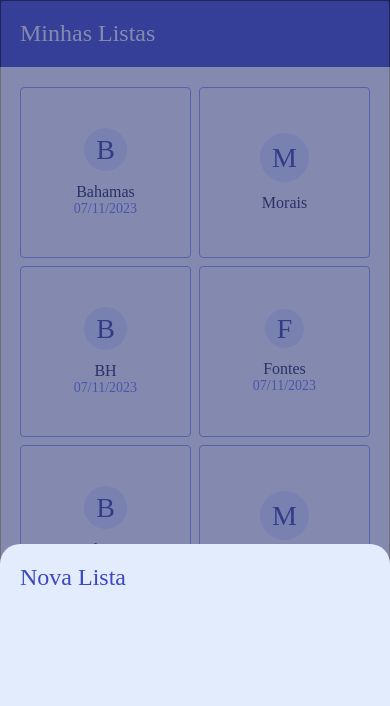
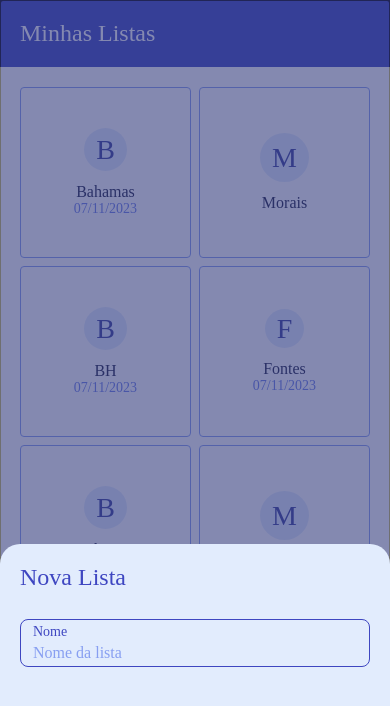
Before and after one commit to DiegoMCMartins/meu-carrinho, a React Native app: screen / in a window 390 px wide. Shown: the top 706 px of the page. Built offline with nearby package versions, Linux system fonts and the light colour scheme.

Commit message:
feat: Inicio da adicao do text input field

```diff
--- /dev/null
+++ b/src/core/components/InputFields/TextInputField.tsx
@@ -0,0 +1,39 @@
+import React from 'react';
+import {View} from 'react-native';
+
+import TextInput from '@core/components/TextInput';
+import Text from '@core/components/Text';
+
+import {styles} from './styles';
+
+export default function TextInputField({
+  label = '',
+  placeholder = '',
+}: TextInputFieldProps) {
+  return (
+    <View style={styles.container}>
+      <Text variant="SemiBold" style={styles.label}>
+        {label}
+      </Text>
+      <TextInput
+        style={styles.textInput}
+        placeholder={placeholder}
+        fontVariant="Medium"
+      />
+    </View>
+  );
+}
+
+export interface TextInputFieldProps {
+  /**
+   * Label of text input
+   * Will not be rendered when label isn't setted
+   * @default ""
+   */
+  label?: string;
+
+  /**
+   * Placeholder of the input
+   */
+  placeholder?: string;
+}
--- /dev/null
+++ b/src/core/components/InputFields/styles.ts
@@ -0,0 +1,24 @@
+import {StyleSheet} from 'react-native';
+
+import colors, { colorVariations } from '@core/styles/colors';
+
+export const styles = StyleSheet.create({
+  container: {
+    borderColor: colors.primary,
+    borderWidth: 1,
+    borderRadius: 8,
+    paddingVertical: 4,
+    paddingHorizontal: 12,
+  },
+  label: {
+    fontSize: 14,
+    color: colors.primary,
+  },
+  textInput: {
+    fontSize: 16,
+    color: colorVariations.primary?.[950],
+    margin: 0,
+    padding: 0,
+    marginTop: 4,
+  },
+});
--- /dev/null
+++ b/src/core/components/TextInput/index.tsx
@@ -0,0 +1,57 @@
+import React from 'react';
+import {
+  TextInput as RNTextInput,
+  TextInputProps as RNTextInputProps,
+} from 'react-native';
+
+import {
+  MeuCarrinhoFont,
+  MeuCarrinhoOptionalFontVariant,
+  MeuCarrinhoRequiredFontVariant,
+  resolveFontFamily,
+} from '@core/styles/fonts';
+import {colorVariations} from '@core/styles/colors';
+
+/**
+ * Wrapper do TextInput do React Native
+ * Utilizado para lidar melhor com as fontes intaladas no projeto
+ */
+export default function TextInput({
+  font = 'Raleway',
+  fontVariant = 'Regular',
+  style,
+  placeholderTextColor = colorVariations.primary?.[400],
+  selectionColor = colorVariations.primary?.[200],
+  cursorColor = colorVariations.primary?.[500],
+  ...props
+}: TextInputProps) {
+  const fontFamily = resolveFontFamily(font, fontVariant);
+
+  const customStyle = {
+    fontFamily,
+  };
+
+  return (
+    <RNTextInput
+      placeholderTextColor={placeholderTextColor}
+      selectionColor={selectionColor}
+      cursorColor={cursorColor}
+      {...props}
+      style={[customStyle, style]}
+    />
+  );
+}
+
+export interface TextInputProps extends RNTextInputProps {
+  /**
+   * Nome da fonte utilizada no texto
+   * @default Raleway
+   */
+  font?: MeuCarrinhoFont;
+
+  /**
+   * Variação da fonte utilizada no text
+   * @default Regular
+   */
+  fontVariant?: MeuCarrinhoRequiredFontVariant | MeuCarrinhoOptionalFontVariant;
+}
--- a/src/core/screens/Home/Home.tsx
+++ b/src/core/screens/Home/Home.tsx
@@ -72,7 +72,7 @@ export default function Home() {
     <FullContainer backgroundColor={colors.white}>
       <Header />
       <ShoppingList shoppingList={DUMMY_SHOPPING_LIST} />
-      <ShoppingListEditBottomSheet />
+      <ShoppingListEditBottomSheet isVisible />
     </FullContainer>
   );
 }
--- a/src/core/screens/Home/components/ShoppingListEditBottomSheet/index.tsx
+++ b/src/core/screens/Home/components/ShoppingListEditBottomSheet/index.tsx
@@ -3,6 +3,7 @@ import {View} from 'react-native';
 
 import BottomSheet from '@core/components/BottomSheet';
 import Text from '@core/components/Text';
+import TextInputField from '@core/components/InputFields/TextInputField';
 
 import {styles} from './styles';
 
@@ -11,17 +12,19 @@ import {styles} from './styles';
  */
 export default function ShoppingListEditBottomSheet({
   isEditing = false,
+  isVisible = false,
 }: ShoppingListEditBottomSheetProps) {
   const title = isEditing ? 'Editar Lista' : 'Nova Lista';
 
   return (
-    <BottomSheet isVisible>
+    <BottomSheet isVisible={isVisible}>
       <View style={styles.container}>
         <View style={styles.headerContainer}>
           <Text variant="SemiBold" style={styles.headerTitle}>
             {title}
           </Text>
         </View>
+        <TextInputField label="Nome" placeholder="Nome da lista" />
       </View>
     </BottomSheet>
   );
@@ -33,4 +36,10 @@ export interface ShoppingListEditBottomSheetProps {
    * @default false
    */
   isEditing?: boolean;
+
+  /**
+   * Conditional to open and close the modal
+   * @default false
+   */
+  isVisible?: boolean;
 }
--- a/src/core/screens/Home/components/ShoppingListEditBottomSheet/styles.ts
+++ b/src/core/screens/Home/components/ShoppingListEditBottomSheet/styles.ts
@@ -11,7 +11,9 @@ export const styles = StyleSheet.create({
     borderTopRightRadius: 20,
     padding: 20,
   },
-  headerContainer: {},
+  headerContainer: {
+    marginBottom: 28,
+  },
   headerTitle: {
     fontSize: 24,
     color: colors.primary,
```
